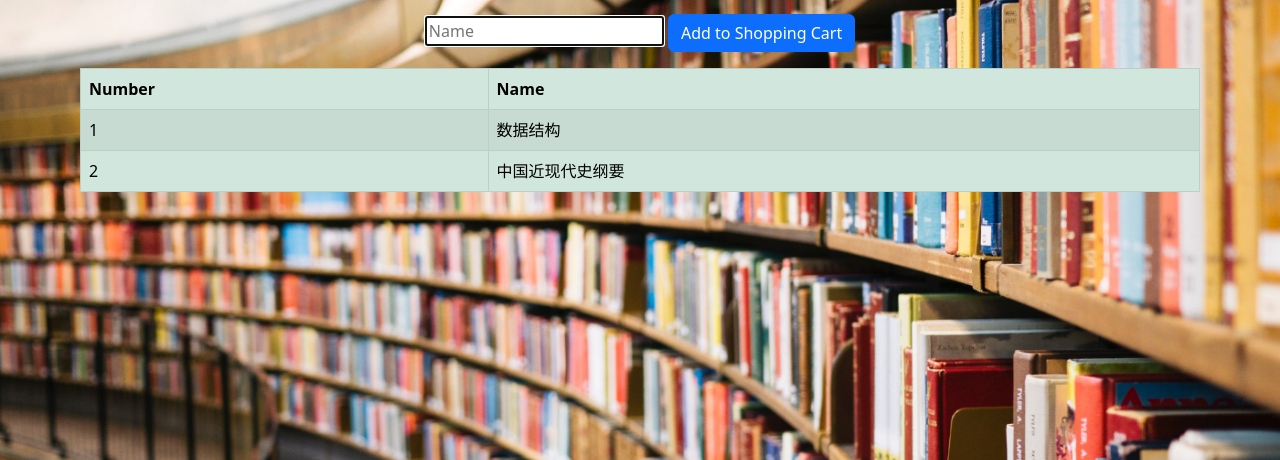
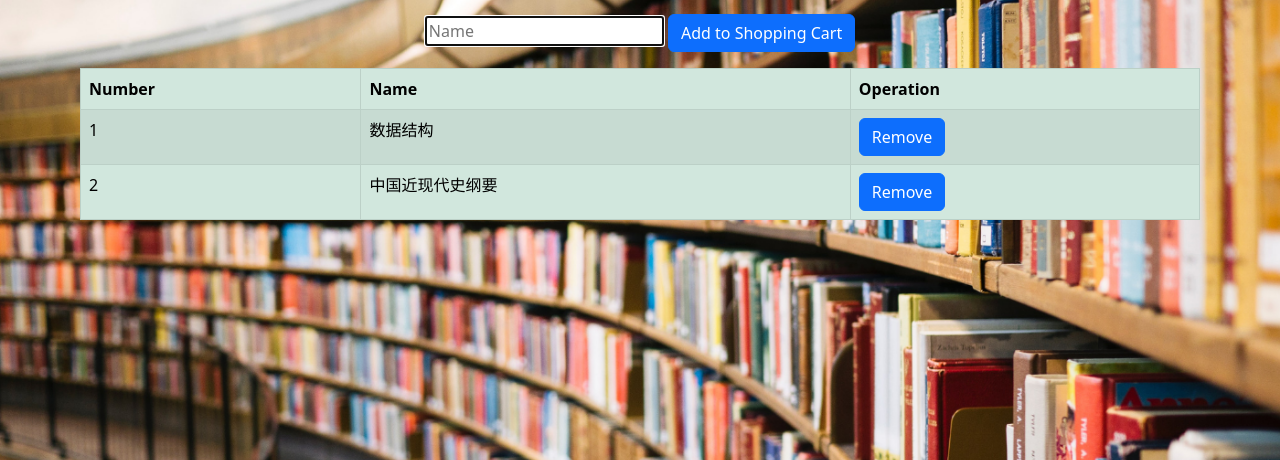
Before and after one commit to estarpro1022/CS50-Solution, a Flask app: page /favorite in a window 1280 px wide. Shown: the part 120-580 px from the top of the page. Run offline with Flask 2, Linux system fonts and the light colour scheme; a user stored in the database is signed in; data comes from the database, SQL or seed files in the repository; both versions use the stored data as it was after the commit.

Commit message:
add remove button of shopping cart

```diff
--- a/Final_Project/app.py
+++ b/Final_Project/app.py
@@ -128,7 +128,7 @@ def buy():
 @login_required
 def favorite():
     if request.method == 'GET':
-        rows = execute('SELECT bookname FROM favorites JOIN books ON favorites.book_id = books.id WHERE favorites.id = %d' % session.get('id'))
+        rows = execute('SELECT bookname, book_id FROM favorites JOIN books ON favorites.book_id = books.id WHERE favorites.id = %d' % session.get('id'))
         return render_template('favorite.html', rows=rows)
     bookname = request.form.get('bookname')
     books = execute('SELECT id, bookname FROM books')
@@ -156,5 +156,12 @@ def favorite():
     return redirect('/favorite')
 
 
+@app.route('/remove', methods=['POST'])
+@login_required
+def remove():
+    book_id = int(request.form.get('book_id'))
+    execute('DELETE FROM favorites WHERE id = %d AND book_id = %d' % (session['id'], book_id))
+    return redirect(url_for('favorite'))
+
 if __name__ == '__main__':
     app.run()
--- a/Final_Project/templates/favorite.html
+++ b/Final_Project/templates/favorite.html
@@ -47,22 +47,24 @@
         <table class="table table-bordered table-striped table-success">
             <thead>
             <tr>
-                <div>
-                    <th scope="col">Number</th>
-                    <th scope="col">Name</th>
-                </div>
+                <th scope="col">Number</th>
+                <th scope="col">Name</th>
+                <th scope="col">Operation</th>
             </tr>
             </thead>
-            {% set iD = 0 %}
+            <tbody>
             {% for row in rows %}
                 <tr>
-{#              loop.index + 1  #}
                     <td>{{ loop.index }}</td>
                     <td>{{ row[0] }}</td>
+                    <td>
+                        <form action="/remove" method="post">
+                            <input type="hidden" name="book_id" value="{{ row[1] }}">
+                            <input class="btn btn-primary" type="submit" value="Remove">
+                        </form>
+                    </td>
                 </tr>
             {% endfor %}
-            <tbody>
-
             </tbody>
         </table>
     </div>
```
Also changed, not shown: Final_Project/user.db.
